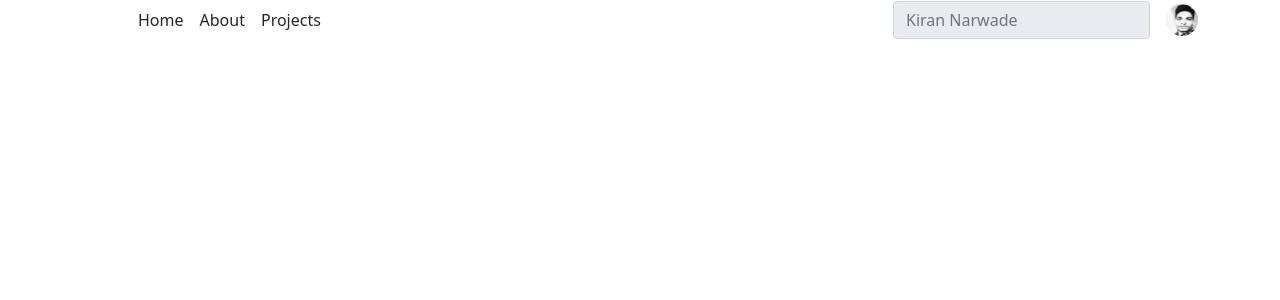
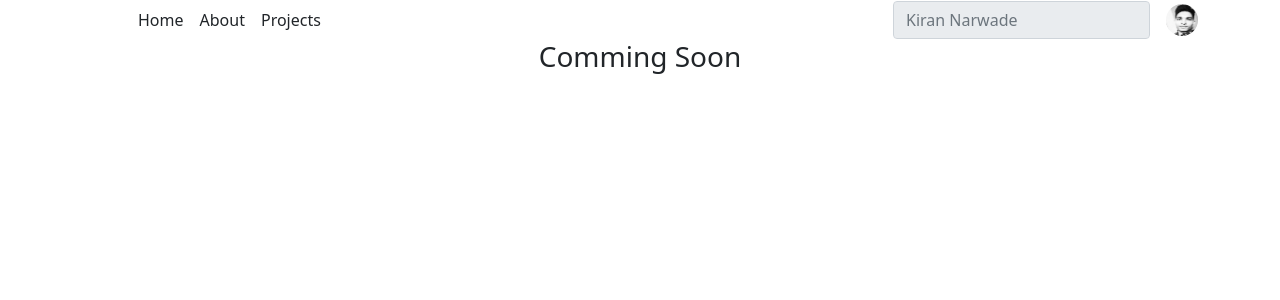
Before and after one commit to kirannarwade/flask_kk, a Flask app: page /about in a window 1280 px wide. Shown: the top 300 px of the page. Run offline with Flask 2, Linux system fonts and the light colour scheme.

Commit message:
Update about.html

```diff
--- a/templates/about.html
+++ b/templates/about.html
@@ -4,4 +4,6 @@
 
 {% block body %}
 
+<h3 class="text-center">Comming Soon </h3>
+
 {% endblock body %}
```
